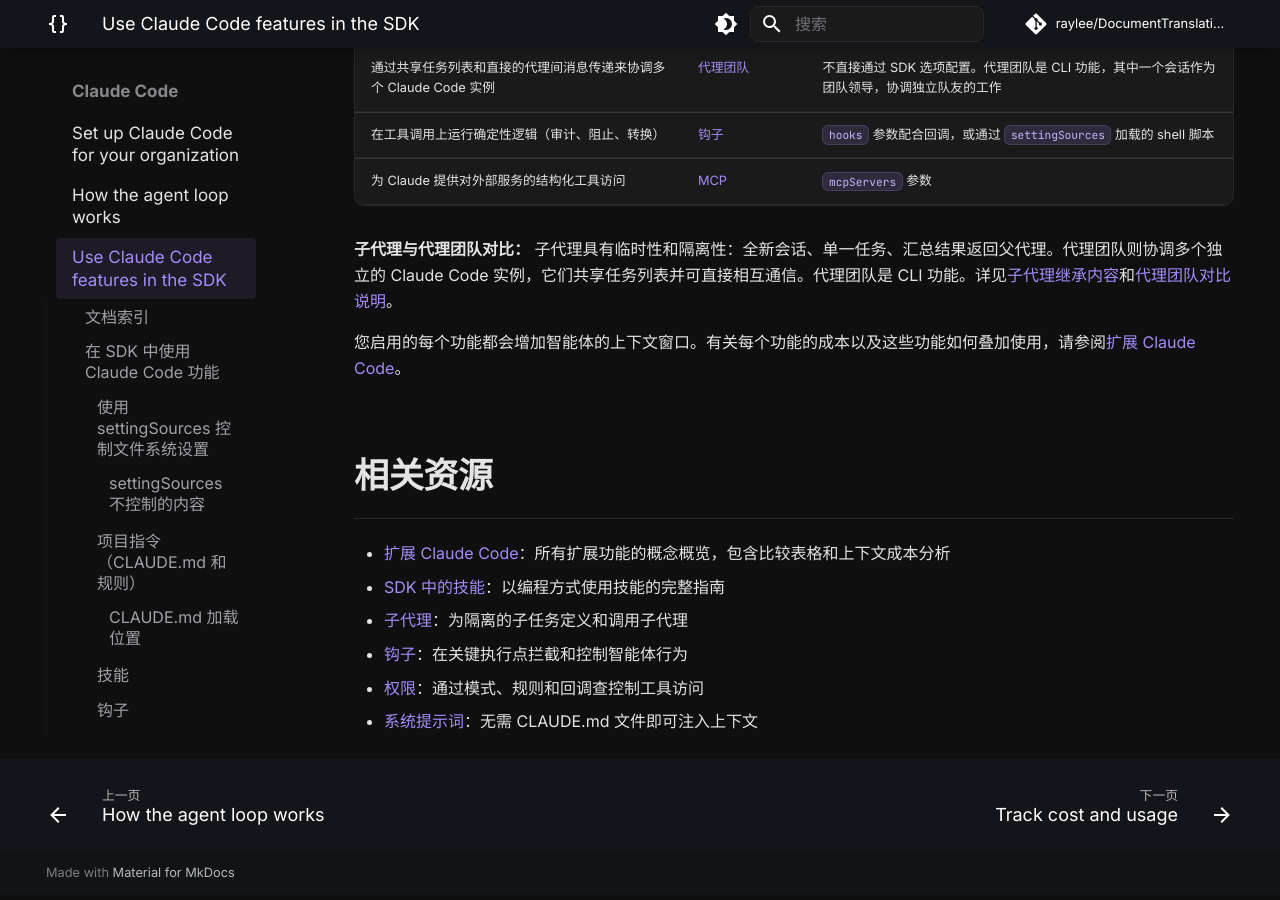
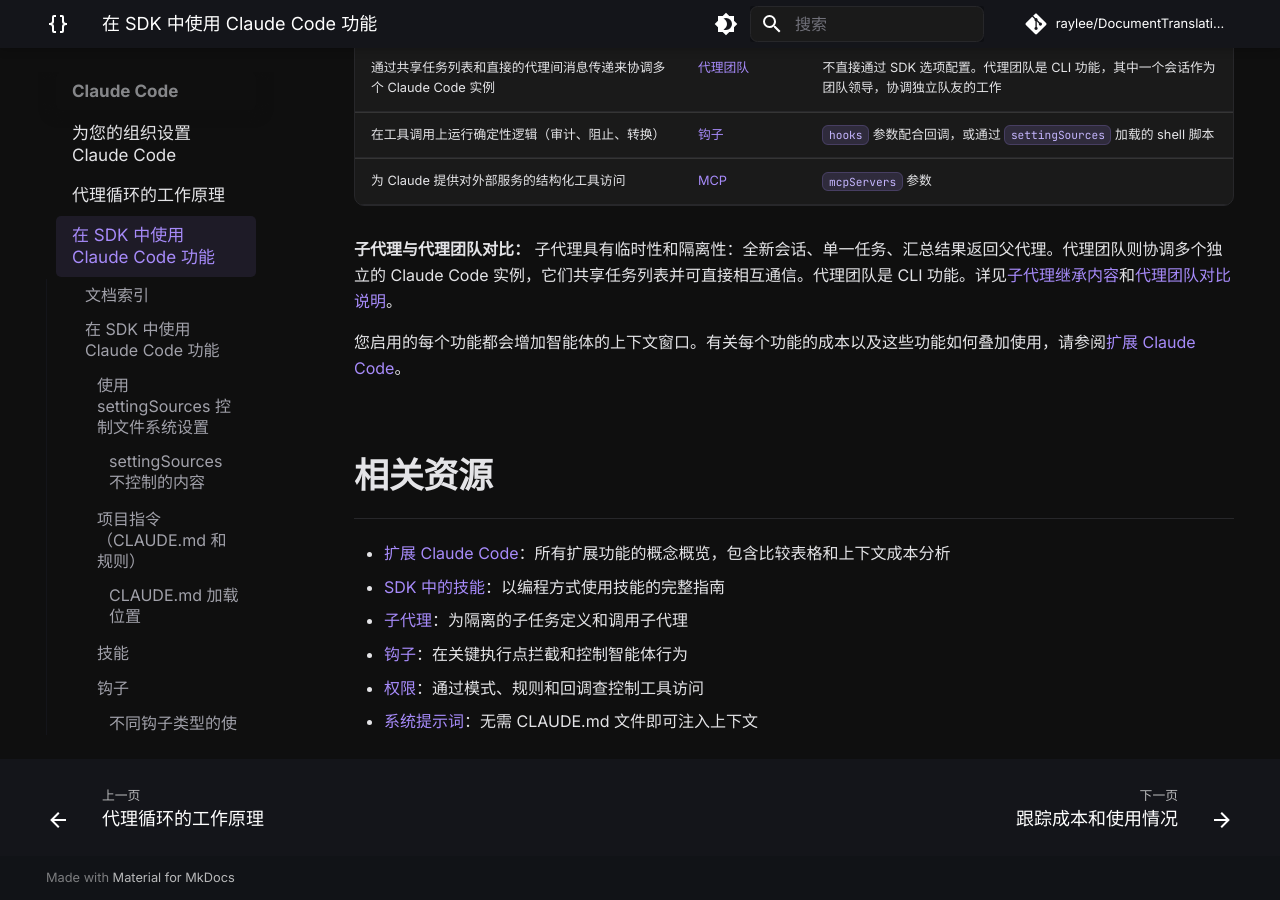
Before and after one commit to Ike-li/DocumentTranslation, an MkDocs documentation site: the page built from docs/claude-code/zh/agent-sdk/claude-code-features.md, in a window 1280 px wide and 900 px high, scrolled down 7460 px. Built offline with MkDocs 1.6.1 and Material for MkDocs 9.7.7, drawn with Linux system fonts in a browser that asks for light colours; comment, search, counter and statistics services are not loaded; part of the change alters nothing that is shown.

Commit message:
feat: 中文化导航栏标题
- 62 条导航全部翻译为中文
- 从英文 title 映射到中文（手动翻译常见标题）
- 改善中文用户体验

```diff
--- a/mkdocs.yml
+++ b/mkdocs.yml
@@ -70,61 +70,65 @@ markdown_extensions:
 nav:
   - 首页: index.md
   - Claude Code:
-    - Set up Claude Code for your organization: claude-code/zh/admin-setup.md
-    - How the agent loop works: claude-code/zh/agent-sdk/agent-loop.md
-    - Use Claude Code features in the SDK: claude-code/zh/agent-sdk/claude-code-features.md
-    - Track cost and usage: claude-code/zh/agent-sdk/cost-tracking.md
-    - Give Claude custom tools: claude-code/zh/agent-sdk/custom-tools.md
-    - Rewind file changes with checkpointing: claude-code/zh/agent-sdk/file-checkpointing.md
-    - Intercept and control agent behavior with hooks: claude-code/zh/agent-sdk/hooks.md
-    - Hosting the Agent SDK: claude-code/zh/agent-sdk/hosting.md
-    - Connect to external tools with MCP: claude-code/zh/agent-sdk/mcp.md
-    - Migrate to Claude Agent SDK: claude-code/zh/agent-sdk/migration-guide.md
-    - Modifying system prompts: claude-code/zh/agent-sdk/modifying-system-prompts.md
-    - Observability with OpenTelemetry: claude-code/zh/agent-sdk/observability.md
-    - Agent SDK overview: claude-code/zh/agent-sdk/overview.md
-    - Configure permissions: claude-code/zh/agent-sdk/permissions.md
-    - Plugins in the SDK: claude-code/zh/agent-sdk/plugins.md
-    - Agent SDK reference - Python: claude-code/zh/agent-sdk/python.md
-    - Quickstart: claude-code/zh/agent-sdk/quickstart.md
-    - Securely deploying AI agents: claude-code/zh/agent-sdk/secure-deployment.md
-    - Persist sessions to external storage: claude-code/zh/agent-sdk/session-storage.md
-    - Work with sessions: claude-code/zh/agent-sdk/sessions.md
-    - Agent Skills in the SDK: claude-code/zh/agent-sdk/skills.md
-    - Slash Commands in the SDK: claude-code/zh/agent-sdk/slash-commands.md
-    - Stream responses in real-time: claude-code/zh/agent-sdk/streaming-output.md
-    - Streaming Input: claude-code/zh/agent-sdk/streaming-vs-single-mode.md
-    - Get structured output from agents: claude-code/zh/agent-sdk/structured-outputs.md
-    - Subagents in the SDK: claude-code/zh/agent-sdk/subagents.md
-    - Todo Lists: claude-code/zh/agent-sdk/todo-tracking.md
-    - Scale to many tools with tool search: claude-code/zh/agent-sdk/tool-search.md
-    - Agent SDK reference - TypeScript: claude-code/zh/agent-sdk/typescript.md
-    - TypeScript SDK V2 session API (removed): claude-code/zh/agent-sdk/typescript-v2-preview.md
-    - Handle approvals and user input: claude-code/zh/agent-sdk/user-input.md
-    - Orchestrate teams of Claude Code sessions: claude-code/zh/agent-teams.md
-    - Manage multiple agents with agent view: claude-code/zh/agent-view.md
-    - Run agents in parallel: claude-code/zh/agents.md
-    - Claude Code on Amazon Bedrock: claude-code/zh/amazon-bedrock.md
-    - Track team usage with analytics: claude-code/zh/analytics.md
-    - Authentication: claude-code/zh/authentication.md
-    - Configure auto mode: claude-code/zh/auto-mode-config.md
-    - Best practices for Claude Code: claude-code/zh/best-practices.md
-    - Champion kit: claude-code/zh/champion-kit.md
-    - Push events into a running session with channels: claude-code/zh/channels.md
-    - Channels reference: claude-code/zh/channels-reference.md
-    - Checkpointing: claude-code/zh/checkpointing.md
-    - Use Claude Code with Chrome (beta): claude-code/zh/chrome.md
-    - Use Claude Code on the web: claude-code/zh/claude-code-on-the-web.md
-    - CLI reference: claude-code/zh/cli-reference.md
-    - Common workflows: claude-code/zh/common-workflows.md
-    - Hooks reference: claude-code/zh/hooks.md
-    - JetBrains IDEs: claude-code/zh/jetbrains.md
-    - Connect Claude Code to tools via MCP: claude-code/zh/mcp.md
-    - How Claude remembers your project: claude-code/zh/memory.md
-    - Overview: claude-code/zh/overview.md
-    - Quickstart: claude-code/zh/quickstart.md
-    - Advanced setup: claude-code/zh/setup.md
-    - Plan in the cloud with ultraplan: claude-code/zh/ultraplan.md
-    - Week 16 · April 13–17, 2026: claude-code/zh/whats-new/2026-w16.md
-    - Week 20 · May 11–15, 2026: claude-code/zh/whats-new/2026-w20.md
-    - Zero data retention: claude-code/zh/zero-data-retention.md
+    - 为您的组织设置 Claude Code: claude-code/zh/admin-setup.md
+    - 代理循环的工作原理: claude-code/zh/agent-sdk/agent-loop.md
+    - 在 SDK 中使用 Claude Code 功能: claude-code/zh/agent-sdk/claude-code-features.md
+    - 跟踪成本和使用情况: claude-code/zh/agent-sdk/cost-tracking.md
+    - 为 Claude 提供自定义工具: claude-code/zh/agent-sdk/custom-tools.md
+    - 通过检查点回退文件更改: claude-code/zh/agent-sdk/file-checkpointing.md
+    - 使用钩子拦截和控制代理行为: claude-code/zh/agent-sdk/hooks.md
+    - 托管 Agent SDK: claude-code/zh/agent-sdk/hosting.md
+    - 通过 MCP 连接外部工具: claude-code/zh/agent-sdk/mcp.md
+    - 迁移到 Claude Agent SDK: claude-code/zh/agent-sdk/migration-guide.md
+    - 修改系统提示: claude-code/zh/agent-sdk/modifying-system-prompts.md
+    - 使用 OpenTelemetry 实现可观测性: claude-code/zh/agent-sdk/observability.md
+    - Agent SDK 概览: claude-code/zh/agent-sdk/overview.md
+    - 配置权限: claude-code/zh/agent-sdk/permissions.md
+    - SDK 中的插件: claude-code/zh/agent-sdk/plugins.md
+    - Agent SDK 参考 - Python: claude-code/zh/agent-sdk/python.md
+    - 快速开始: claude-code/zh/agent-sdk/quickstart.md
+    - 安全部署 AI 代理: claude-code/zh/agent-sdk/secure-deployment.md
+    - 将会话持久化到外部存储: claude-code/zh/agent-sdk/session-storage.md
+    - 使用会话: claude-code/zh/agent-sdk/sessions.md
+    - SDK 中的 Agent Skills: claude-code/zh/agent-sdk/skills.md
+    - SDK 中的斜杠命令: claude-code/zh/agent-sdk/slash-commands.md
+    - 实时流式响应: claude-code/zh/agent-sdk/streaming-output.md
+    - 流式输入: claude-code/zh/agent-sdk/streaming-vs-single-mode.md
+    - 从代理获取结构化输出: claude-code/zh/agent-sdk/structured-outputs.md
+    - SDK 中的子代理: claude-code/zh/agent-sdk/subagents.md
+    - 待办事项列表: claude-code/zh/agent-sdk/todo-tracking.md
+    - 通过工具搜索扩展到多个工具: claude-code/zh/agent-sdk/tool-search.md
+    - Agent SDK 参考 - TypeScript: claude-code/zh/agent-sdk/typescript.md
+    - TypeScript SDK V2 会话 API（已移除）: claude-code/zh/agent-sdk/typescript-v2-preview.md
+    - 处理审批和用户输入: claude-code/zh/agent-sdk/user-input.md
+    - 编排 Claude Code 会话团队: claude-code/zh/agent-teams.md
+    - 使用代理视图管理多个代理: claude-code/zh/agent-view.md
+    - 并行运行代理: claude-code/zh/agents.md
+    - Amazon Bedrock 上的 Claude Code: claude-code/zh/amazon-bedrock.md
+    - 通过分析跟踪团队使用情况: claude-code/zh/analytics.md
+    - 身份验证: claude-code/zh/authentication.md
+    - 配置自动模式: claude-code/zh/auto-mode-config.md
+    - Claude Code 最佳实践: claude-code/zh/best-practices.md
+    - 推广工具包: claude-code/zh/champion-kit.md
+    - 更新日志: claude-code/zh/changelog.md
+    - 通过通道向运行中的会话推送事件: claude-code/zh/channels.md
+    - 通道参考: claude-code/zh/channels-reference.md
+    - 检查点: claude-code/zh/checkpointing.md
+    - 在 Chrome 中使用 Claude Code（测试版）: claude-code/zh/chrome.md
+    - 在 Web 上使用 Claude Code: claude-code/zh/claude-code-on-the-web.md
+    - 探索 .claude 目录: claude-code/zh/claude-directory.md
+    - AWS 上 Claude 平台的 Claude Code: claude-code/zh/claude-platform-on-aws.md
+    - CLI 参考: claude-code/zh/cli-reference.md
+    - 代码审查: claude-code/zh/code-review.md
+    - 常见工作流: claude-code/zh/common-workflows.md
+    - 钩子参考: claude-code/zh/hooks.md
+    - JetBrains IDE: claude-code/zh/jetbrains.md
+    - 通过 MCP 将 Claude Code 连接到工具: claude-code/zh/mcp.md
+    - Claude 如何记住您的项目: claude-code/zh/memory.md
+    - 概览: claude-code/zh/overview.md
+    - 快速开始: claude-code/zh/quickstart.md
+    - 高级设置: claude-code/zh/setup.md
+    - 使用 ultraplan 在云端规划: claude-code/zh/ultraplan.md
+    - 第 16 周 · 2026 年 4 月 13-17 日: claude-code/zh/whats-new/2026-w16.md
+    - 第 20 周 · 2026 年 5 月 11-15 日: claude-code/zh/whats-new/2026-w20.md
+    - 零数据保留: claude-code/zh/zero-data-retention.md
```
